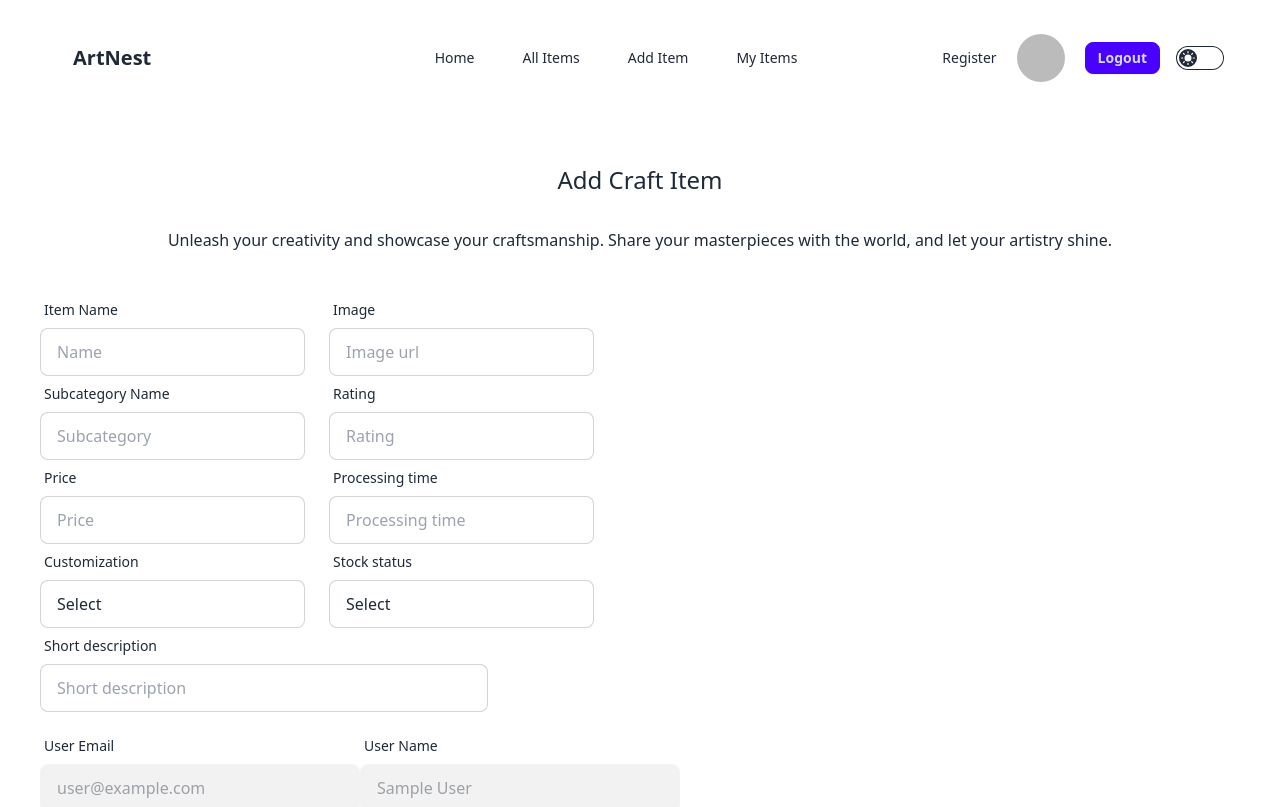
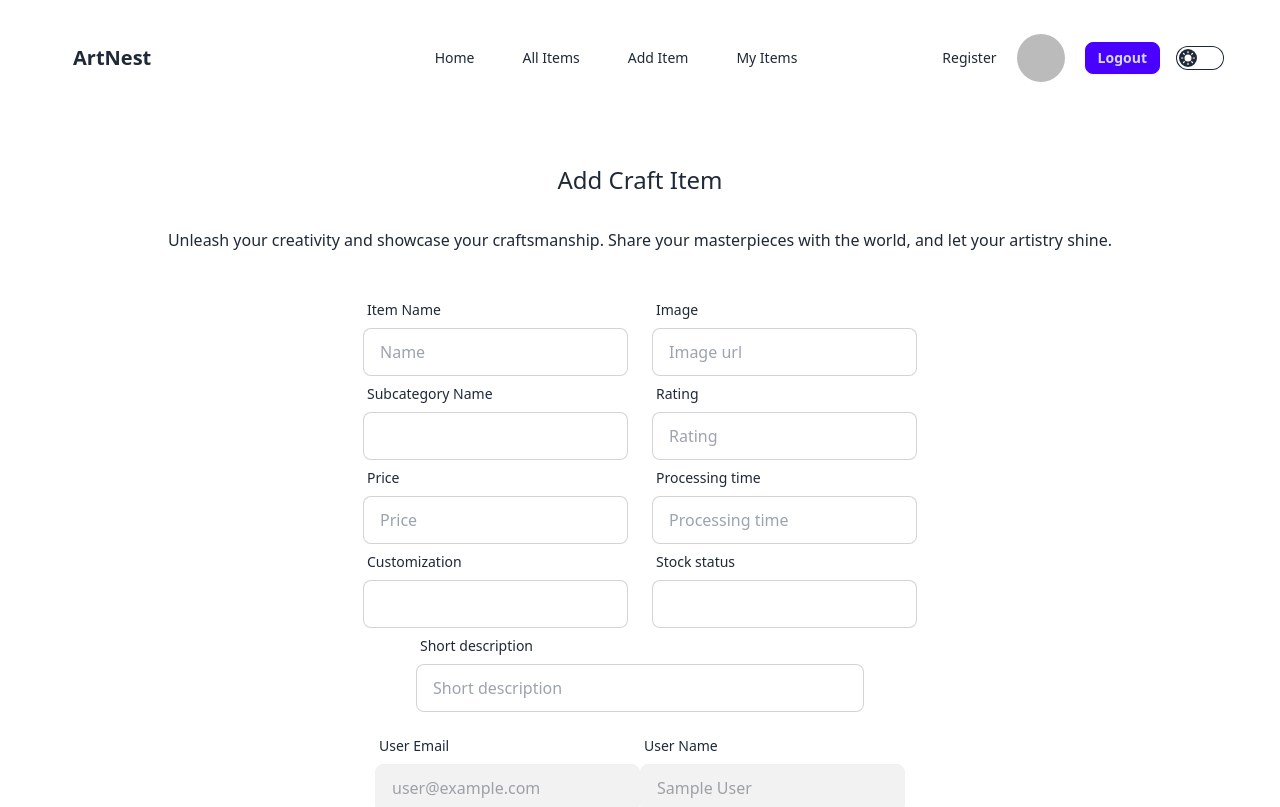
Before and after one commit to sioanik/artnest-client, a React (Vite) app: page /update-craft/1 in a window 1280 px wide. Shown: the top 807 px of the page. Built offline with nearby package versions, Linux system fonts and the light colour scheme; no server answers; sample sign-in values are in the browser's storage.

Commit message:
form updated

```diff
--- a/package.json
+++ b/package.json
@@ -14,9 +14,11 @@
     "localforage": "^1.10.0",
     "match-sorter": "^6.3.4",
     "react": "^18.2.0",
+    "react-awesome-reveal": "^4.2.8",
     "react-dom": "^18.2.0",
     "react-icons": "^5.1.0",
     "react-router-dom": "^6.23.0",
+    "react-simple-typewriter": "^5.0.1",
     "react-toastify": "^10.0.5",
     "react-tooltip": "^5.26.4",
     "sort-by": "^1.2.0",
--- a/src/components/AllItemsDetails.jsx
+++ b/src/components/AllItemsDetails.jsx
@@ -18,7 +18,7 @@ const AllItemsDetails = () => {
     }, [id])
 
     return (
-        <div className="card bg-base-100 py-10 shadow-xl">
+        <div className="w-2/3 mx-auto card bg-base-100 py-10 shadow-xl">
             <figure><img src={item.image} className="max-h-48" alt="Shoes" /></figure>
             <div className="card-body">
                 <h2 className="card-title">
--- a/src/components/AllItemsTable.jsx
+++ b/src/components/AllItemsTable.jsx
@@ -1,6 +1,6 @@
 import { Link } from "react-router-dom";
 
-const AllItemsTable = ({item}) => {
+const AllItemsTable = ({ item }) => {
     console.log(item);
     return (
         <tbody>
@@ -8,16 +8,20 @@ const AllItemsTable = ({item}) => {
             <tr>
 
                 <td>
-                        <div className="flex items-center gap-3">
+
                     <div className="avatar">
                         <div className="mask mask-squircle w-12 h-12">
                             <img src={item.image} />
                         </div>
                     </div>
-                            <div>
+
+                </td>
+                <td>
+
+
                     <div className="font-bold">{item.item_name}</div>
-                            </div>
-                        </div>
+
+
                 </td>
                 <td>
                     ${item.price}
--- a/src/components/ArtworkDetails.jsx
+++ b/src/components/ArtworkDetails.jsx
@@ -19,8 +19,8 @@ const ArtworkDetails = () => {
 
     return (
         <div className="mx-auto">
-            <div className="card bg-base-100 shadow-xl">
-                <figure><img src={selectedArt.image} alt="" /></figure>
+            <div className="card bg-base-100 w-1/2 mx-auto shadow-xl">
+                <figure><img className="" src={selectedArt.image} alt="" /></figure>
                 <div className="card-body">
                     <h2 className="card-title">
                     {selectedArt.item_name}
--- a/src/components/ArtworksSection.jsx
+++ b/src/components/ArtworksSection.jsx
@@ -5,19 +5,19 @@ const ArtworksSection = () => {
 
     const [artworks, setArtworks] = useState([])
 
-    useEffect(()=>{
+    useEffect(() => {
         fetch('http://localhost:5000/artworks/')
-        .then(res => res.json())
-        .then(data => setArtworks(data))
-    },[])
+            .then(res => res.json())
+            .then(data => setArtworks(data))
+    }, [])
 
     return (
         <div>
             {/* <p>{artworks.length}</p> */}
-            <div className="grid grid-cols-2 gap-6">
-            {
-                artworks.map(item => <Artwork key={item.id} artwork = {item}></Artwork>)
-            }
+            <div className="grid grid-cols-2 gap-32 m-24">
+                {
+                    artworks.map(item => <Artwork key={item.id} artwork={item}></Artwork>)
+                }
             </div>
         </div>
     );
--- a/src/components/Banner.jsx
+++ b/src/components/Banner.jsx
@@ -2,17 +2,22 @@ import banner1 from '../assets/b1LanPaint.jpg';
 import banner2 from '../assets/b2WatPaint.jpg';
 import banner3 from '../assets/b3OilPaint.jpg';
 
+import { Zoom } from "react-awesome-reveal";
+
+
 const Banner = () => {
     return (
         <div>
-            <div className="carousel w-full">
+            <div className="carousel w-full h-96 mb-40">
                 <div id="slide1" className="carousel-item relative w-full">
 
-                    <div className="hero min-h-screen" style={{ backgroundImage: `url(${banner1})` }}>
+                    <div className="hero h-96" style={{ backgroundImage: `url(${banner1})` }}>
                         <div className="hero-overlay bg-opacity-60"></div>
                         <div className="hero-content text-center text-neutral-content">
                             <div className="max-w-md">
+                                <Zoom>
                                 <h1 className="mb-5 text-5xl font-bold">Landscape <br /> Painting</h1>
+                                </Zoom>
                                 <p className="mb-5">Transform your space into a serene retreat with stunning landscape artworks</p>
                                 {/* <button className="btn btn-primary">Get Started</button> */}
                             </div>
@@ -29,11 +34,13 @@ const Banner = () => {
 
                 <div id="slide2" className="carousel-item relative w-full">
 
-                    <div className="hero min-h-screen" style={{ backgroundImage: `url(${banner2})` }}>
+                    <div className="hero h-96" style={{ backgroundImage: `url(${banner2})` }}>
                         <div className="hero-overlay bg-opacity-60"></div>
                         <div className="hero-content text-center text-neutral-content">
                             <div className="max-w-md">
+                                <Zoom>
                                 <h1 className="mb-5 text-5xl font-bold">Watercolour <br /> Painting</h1>
+                                </Zoom>
                                 <p className="mb-5">Dive into a world of vibrant hues and flowing strokes with watercolour masterpieces.</p>
                                 {/* <button className="btn btn-primary">Get Started</button> */}
                             </div>
@@ -51,11 +58,13 @@ const Banner = () => {
 
 
 
-                    <div className="hero min-h-screen" style={{ backgroundImage: `url(${banner3})` }}>
+                    <div className="hero h-96" style={{ backgroundImage: `url(${banner3})` }}>
                         <div className="hero-overlay bg-opacity-60"></div>
                         <div className="hero-content text-center text-neutral-content">
                             <div className="max-w-md">
+                                <Zoom>
                                 <h1 className="mb-5 text-5xl font-bold">Oil <br /> Painting</h1>
+                                </Zoom>
                                 <p className="mb-5">Discover the timeless allure of rich textures and bold colors.</p>
                                 {/* <button className="btn btn-primary">Get Started</button> */}
                             </div>
--- a/src/pages/AllItems.jsx
+++ b/src/pages/AllItems.jsx
@@ -5,20 +5,21 @@ import AllItemsTable from "../components/AllItemsTable";
 const AllItems = () => {
 
     const crafts = useLoaderData()
-    console.log(crafts[1].email);
+    // console.log(crafts[1].email);
 
     return (
-        <div>
-            <div className="px-10">
+        <div className="w-2/3 mx-auto">
+            <div className=" ">
                 <p className="text-2xl text-center py-8">Browse All Items</p>
                 <p className="text-center">Dive into a world of endless creativity as you explore our curated selection of artisanal treasures. Discover unique crafts and items crafted with passion, waiting to inspire your next masterpiece.</p>
             </div>
             <div>
-                <div className="px-10 mt-20 overflow-x-auto">
+                <div className="ml-20 mt-20 overflow-x-auto">
                     <table className="table">
                         {/* head */}
                         <thead>
                             <tr>
+                                <th>Image</th>
                                 <th>Name</th>
                                 <th>Price</th>
                                 <th>Rating</th>
--- a/src/pages/MyArtList.jsx
+++ b/src/pages/MyArtList.jsx
@@ -73,7 +73,7 @@ const MyArtList = () => {
 
 
     return (
-        <div>
+        <div className="w-2/3 mx-auto">
             <div className="p-10">
                 <p className="text-2xl text-center py-8">My Items</p>
                 <p className="text-center">Embark on a journey of personalized creativity as you delve into our exclusive collection of your own crafted treasures. Explore unique crafts and items meticulously crafted with your passion, ready to fuel your next creative endeavor.</p>
@@ -83,12 +83,12 @@ const MyArtList = () => {
                     myItem.map((item, idx) => <div key={idx}>
                         <div className="card bg-base-100 py-10 shadow-xl">
                             <figure><img src={item.image} className="max-h-48" alt="Shoes" /></figure>
-                            <div className="card-body">
-                                <h2 className="card-title">
+                            <div className="text-center card-body">
+                                <h2 className="card-title mx-auto">
                                     {item.item_name}
                                     <div className="badge badge-primary">{item.rating} <span className="pl-1"><FaStar /></span></div>
                                 </h2>
-                                <h2 className="card-title text-red-500"> Price-
+                                <h2 className="mx-auto card-title text-red-500"> Price-
                                     <span>${item.price}</span>
                                 </h2>
                                 <p>{item.description}</p>
@@ -96,7 +96,7 @@ const MyArtList = () => {
 
                                 <p>Stock Status- <span>{item.stockStatus}</span></p>
 
-                                <div className="card-actions justify-start gap-10 flex pt-4">
+                                <div className="card-actions justify-center gap-10 flex pt-4">
                                     <div className="card-actions">
                                         <Link to={`/update-craft/${item._id}`}><button className="btn btn-primary">Update</button></Link>
 
--- a/src/pages/UpdateCraft.jsx
+++ b/src/pages/UpdateCraft.jsx
@@ -18,7 +18,7 @@ const UpdateCraft = () => {
             .then(res => res.json())
             .then(data => {
                 setItem(data)
-                // console.log(data);
+                console.log(data);
             })
     }, [id])
 
@@ -26,7 +26,7 @@ const UpdateCraft = () => {
         e.preventDefault()
         const form = e.target
         const item_name = form.item_name.value
-        const subcategory_Name = form.subcategory_Name.value
+        // const subcategory_Name = form.subcategory_Name.value
         const price = form.price.value
         // const customization = form.customization.value
         const image = form.image.value
@@ -42,6 +42,9 @@ const UpdateCraft = () => {
 
         const stockStatusField = document.getElementById('stock')
         const stockStatus = stockStatusField.value
+
+        const subcategory_Field = document.getElementById('subcategory')
+        const subcategory_Name = subcategory_Field.value
 
 
 
@@ -87,7 +90,7 @@ const UpdateCraft = () => {
             </div>
             <div className="mt-10 px-10">
                 <form onSubmit={handleUpdateCraft}>
-                    <div className="flex gap-6">
+                    <div className="flex justify-center gap-6">
                         <div>
                             <label className="form-control w-full max-w-xs">
                                 <div className="label">
@@ -97,13 +100,44 @@ const UpdateCraft = () => {
 
                             </label>
 
-                            <label className="form-control w-full max-w-xs">
+                            {/* <label className="form-control w-full max-w-xs">
                                 <div className="label">
                                     <span className="label-text">Subcategory Name</span>
                                 </div>
                                 <input defaultValue={item.subcategory_Name} type="text" name="subcategory_Name" placeholder="Subcategory" className="input input-bordered w-full max-w-xs" />
 
+                            </label> */}
+
+
+
+                            <label className="form-control w-full max-w-xs">
+                                <div className="label">
+                                    <span className="label-text">Subcategory Name</span>
+                                </div>
+                                <select className="input input-bordered w-full max-w-xs" name="" id="subcategory">
+                                    <option className=" bg-green-300" value="">{item.subcategory_Name}</option>
+
+                                    <option value="Landscape Painting">Landscape Painting</option>
+
+                                    <option value="Portrait Drawing">Portrait Drawing</option>
+
+                                    <option value="Watercolour Painting">Watercolour Painting</option>
+
+                                    <option value="Oil Painting">Oil Painting</option>
+
+                                    <option value="Charcoal Sketching">Charcoal Sketching</option>
+
+                                    <option value="Cartoon Drawing">Cartoon Drawing</option>
+
+                                </select>
+                                {/* <input type="text" name="customization" placeholder="Yes/No" className="input input-bordered w-full max-w-xs" /> */}
+
                             </label>
+
+
+
+
+
                             <label className="form-control w-full max-w-xs">
                                 <div className="label">
                                     <span className="label-text">Price</span>
@@ -115,8 +149,8 @@ const UpdateCraft = () => {
                                 <div className="label">
                                     <span className="label-text">Customization</span>
                                 </div>
-                                <select className="input input-bordered w-full max-w-xs" name="" id="customization" value={item.customization}>
-                                    <option value="">Select</option>
+                                <select className="input input-bordered w-full max-w-xs" name="" id="customization">
+                                    <option className="bg-green-300" value="">{item.customization}</option>
                                     <option value="yes">Yes</option>
                                     <option value="no">No</option>
                                 </select>
@@ -156,8 +190,8 @@ const UpdateCraft = () => {
                                 <div className="label">
                                     <span className="label-text">Stock status</span>
                                 </div>
-                                <select className="input input-bordered w-full max-w-xs" name="" id="stock" value={item.stockStatus}>
-                                    <option value="">Select</option>
+                                <select className="input input-bordered w-full max-w-xs" name="" id="stock">
+                                    <option className="bg-green-300" value="">{item.stockStatus}</option>
                                     <option value="In stock">In stock</option>
                                     <option value="Made to Order">Made to Order</option>
                                 </select>
@@ -167,6 +201,7 @@ const UpdateCraft = () => {
 
                         </div>
                     </div>
+                    <div className="flex justify-center">
                         <label className="form-control w-full max-w-md">
                             <div className="label">
                                 <span className="label-text">Short description</span>
@@ -174,8 +209,10 @@ const UpdateCraft = () => {
                             <input defaultValue={item.description} type="text" name="description" placeholder="Short description" className="input input-bordered w-full max-w-md" />
 
                         </label>
+                    </div>
 
-                    <div className="flex mt-4">
+                    <div className="flex justify-center mt-4">
+                        <div>
                             <label className="form-control w-full max-w-xs">
                                 <div className="label">
                                     <span className="label-text">User Email</span>
@@ -183,6 +220,8 @@ const UpdateCraft = () => {
                                 <input type="email" name="useremail" placeholder="User Email" defaultValue={user.email} className="input input-bordered w-full max-w-xs" disabled />
 
                             </label>
+                        </div>
+                        <div>
                             <label className="form-control w-full max-w-xs">
                                 <div className="label">
                                     <span className="label-text">User Name</span>
@@ -191,7 +230,8 @@ const UpdateCraft = () => {
 
                             </label>
                         </div>
-                    <input className="btn btn-block mt-8 bg-green-700" type="submit" value="Update Craft Item" />
+                    </div>
+                    <div className="flex justify-center"><input className="btn btn-primary mt-8" type="submit" value="Update Craft Item" /></div>
                 </form>
             </div>
         </div>
```
Also changed, not shown: src/pages/AddCraft.jsx (+47 -6 lines), 1 other file (tests, documents, lock files or other folders). Lines whose indentation alone changed are shown as unchanged.
